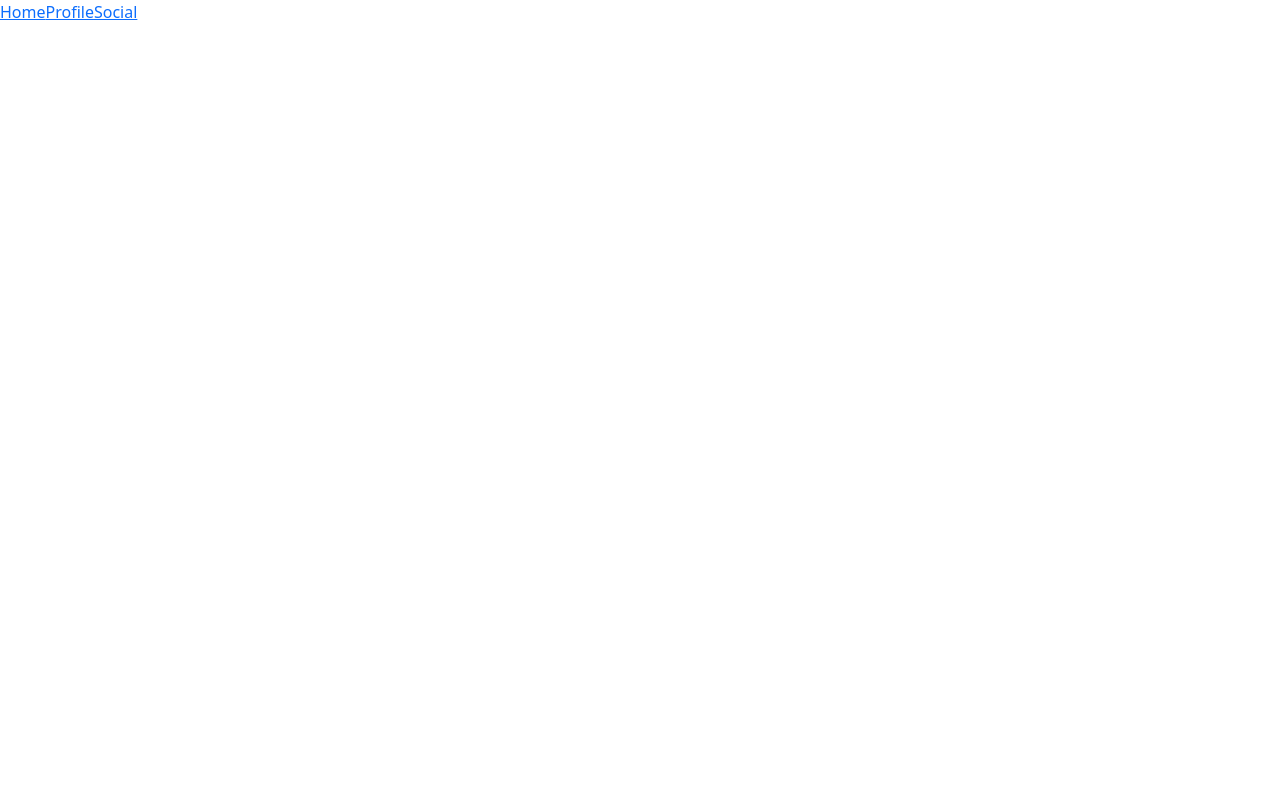
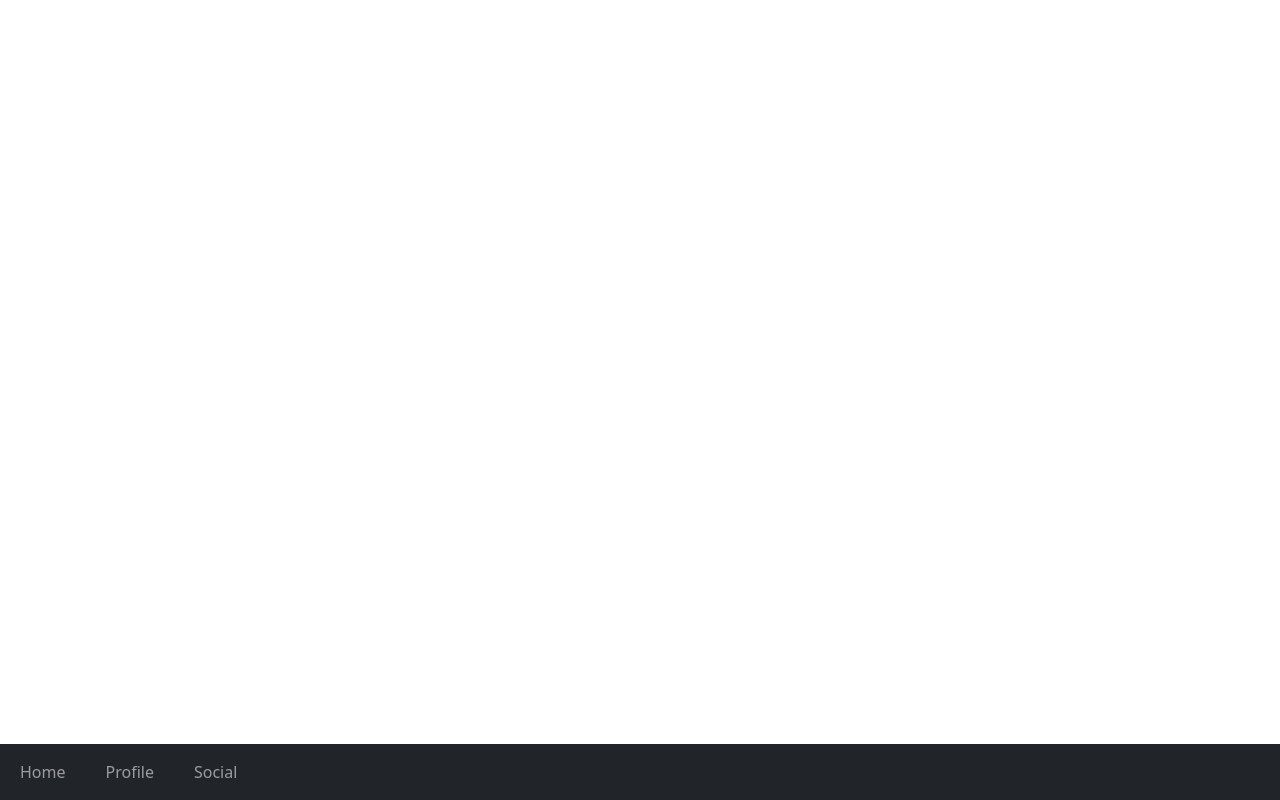
Before and after one commit to kaitlyncliu/pennapps2, a React (Create React App) app in the folder frontend/: page / in a window 1280 px wide. Built offline with nearby package versions, Linux system fonts and the light colour scheme.

Commit message:
Fix navbar

```diff
--- a/frontend/src/App.js
+++ b/frontend/src/App.js
@@ -11,17 +11,21 @@ function App() {
 	return (
 		<BrowserRouter>
 			<header>
-				<Nav expand="lg">
-					<Nav.Item>
-						<Link to="/">Home</Link>
-					</Nav.Item>
-					<Nav.Item>
-						<Link to="/profile">Profile</Link>
-					</Nav.Item>
-					<Nav.Item>
-						<Link to="/social">Social</Link>
-					</Nav.Item>
-				</Nav>
+				<Navbar fixed="bottom" bg="dark" variant="dark" expand="lg">
+					<Navbar.Toggle aria-controls="basic-navbar-nav" />
+
+					<Nav>
+						<Container>
+							<Nav.Link href="#home">Home</Nav.Link>
+						</Container>
+						<Container>
+							<Nav.Link href="#profile">Profile</Nav.Link>
+						</Container>
+						<Container>
+							<Nav.Link href="#social">Social</Nav.Link>
+						</Container>
+					</Nav>
+				</Navbar>
 			</header>
 			<main>
 				<Container></Container>
```
